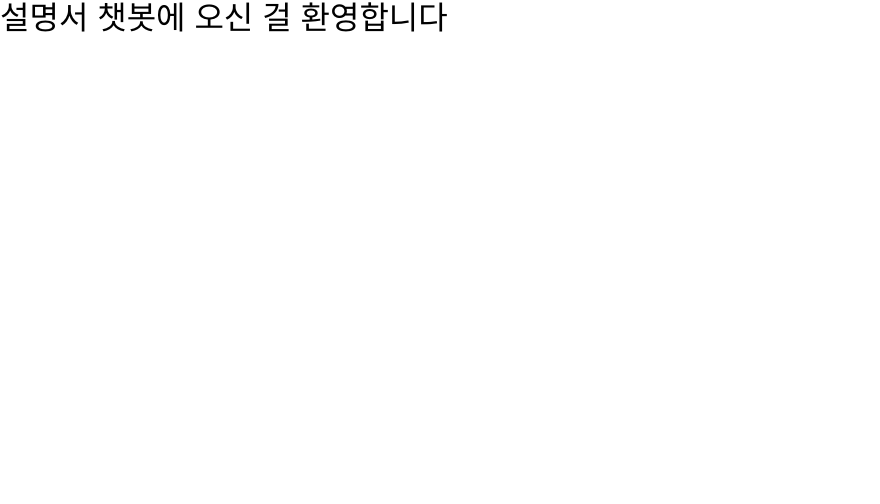
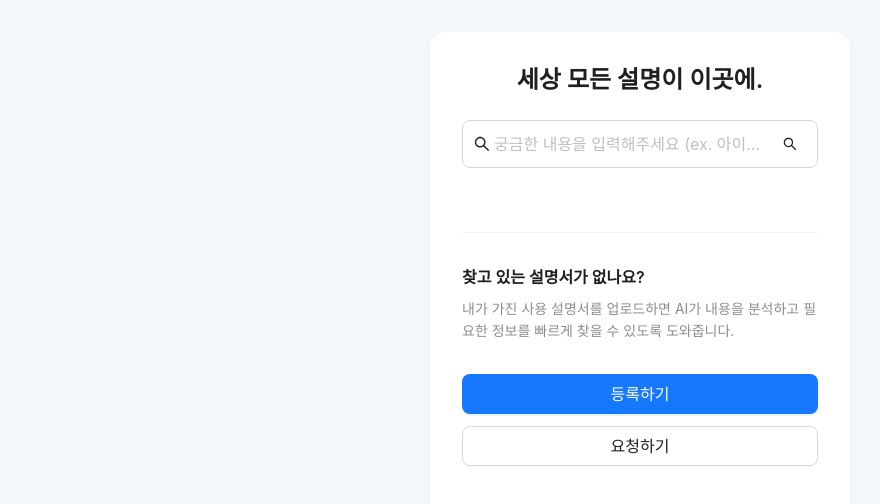
Before and after one commit to DongMunSeoDap/dongmunseodap_app, a Next.js app in the folder apps/web/: page / in a window 1280 px wide. Shown: the top 504 px of the page, without its empty margins (0-880 px from the left). Built offline with nearby package versions, Linux system fonts and the light colour scheme.

Commit message:
feat: 랜딩 및 채팅 페이지 UI 구현

```diff
--- /dev/null
+++ b/apps/web/components/LandingPage.js
@@ -0,0 +1,97 @@
+import React, { useState } from 'react';
+import { useRouter } from 'next/router';
+import { Typography, Input, Divider, Button } from 'antd';
+import { SearchOutlined } from '@ant-design/icons';
+
+const { Title, Text } = Typography;
+
+export default function LandingPage() {
+    const router = useRouter();
+    const [query, setQuery] = useState('');
+
+    const onSearch = () => {
+        if (query.trim()) {
+            router.push(`/chat?query=${encodeURIComponent(query)}`);
+        }
+    };
+
+    return (
+        <div style={styles.wrapper}>
+            <div style={styles.container}>
+                <Title level={3} style={styles.title}>세상 모든 설명이 이곳에.</Title>
+
+                <Input
+                    size="large"
+                    placeholder="궁금한 내용을 입력해주세요 (ex. 아이폰 초기화)"
+                    prefix={<SearchOutlined />}
+                    value={query}
+                    onChange={(e) => setQuery(e.target.value)}
+                    onPressEnter={onSearch}
+                    style={styles.search}
+                    suffix={
+                        <Button type="text" icon={<SearchOutlined />} onClick={onSearch} />
+                    }
+                />
+
+                <Divider style={{ margin: '2rem 0' }} />
+
+                <div style={styles.infoBox}>
+                    <Text strong style={styles.subTitle}>찾고 있는 설명서가 없나요?</Text>
+                    <Text type="secondary" style={styles.description}>
+                        내가 가진 사용 설명서를 업로드하면 AI가 내용을 분석하고 필요한 정보를 빠르게 찾을 수 있도록 도와줍니다.
+                    </Text>
+                </div>
+
+                <div style={styles.buttonGroup}>
+                    <Button type="primary" size="large" block style={{ marginBottom: '0.75rem' }}>
+                        등록하기
+                    </Button>
+                    <Button type="default" size="large" block>
+                        요청하기
+                    </Button>
+                </div>
+            </div>
+        </div>
+    );
+}
+
+const styles = {
+    wrapper: {
+        backgroundColor: '#f6f9fc',
+        minHeight: '100vh',
+        display: 'flex',
+        justifyContent: 'center',
+        padding: '2rem 1rem',
+    },
+    container: {
+        width: '100%',
+        maxWidth: '420px',
+        backgroundColor: '#fff',
+        padding: '2rem',
+        borderRadius: '1rem',
+        boxShadow: '0 4px 12px rgba(0,0,0,0.05)',
+    },
+    title: {
+        textAlign: 'center',
+        marginBottom: '1.5rem',
+    },
+    search: {
+        marginBottom: '2rem',
+    },
+    infoBox: {
+        textAlign: 'left',
+        marginBottom: '2rem',
+    },
+    subTitle: {
+        fontSize: '16px',
+        display: 'block',
+        marginBottom: '0.5rem',
+    },
+    description: {
+        fontSize: '14px',
+    },
+    buttonGroup: {
+        display: 'flex',
+        flexDirection: 'column',
+    },
+};
--- a/apps/web/package.json
+++ b/apps/web/package.json
@@ -2,6 +2,7 @@
   "name": "web",
   "packageManager": "yarn@4.9.1",
   "dependencies": {
+    "@ant-design/icons": "^6.0.0",
     "antd": "^5.25.3",
     "graphql": "^16.11.0",
     "next": "^15.3.2",
--- /dev/null
+++ b/apps/web/pages/chat/index.js
@@ -0,0 +1,5 @@
+import ChatPage from '../../components/chat/ChatPage';
+
+export default function ChatRoute() {
+    return <ChatPage />;
+}
--- a/apps/web/pages/index.js
+++ b/apps/web/pages/index.js
@@ -1,3 +1,5 @@
+import LandingPage from '../components/LandingPage';
+
 export default function Home() {
-    return <h1>설명서 챗봇에 오신 걸 환영합니다</h1>;
+    return <LandingPage />;
 }
```
Also changed, not shown: apps/web/components/chat/ChatMessage.js (added, +26 -0 lines), apps/web/components/chat/ChatPage.js (added, +82 -0 lines), apps/web/components/chat/DocumentCard.js (added, +14 -0 lines), 1 other file (tests, documents, lock files or other folders).
